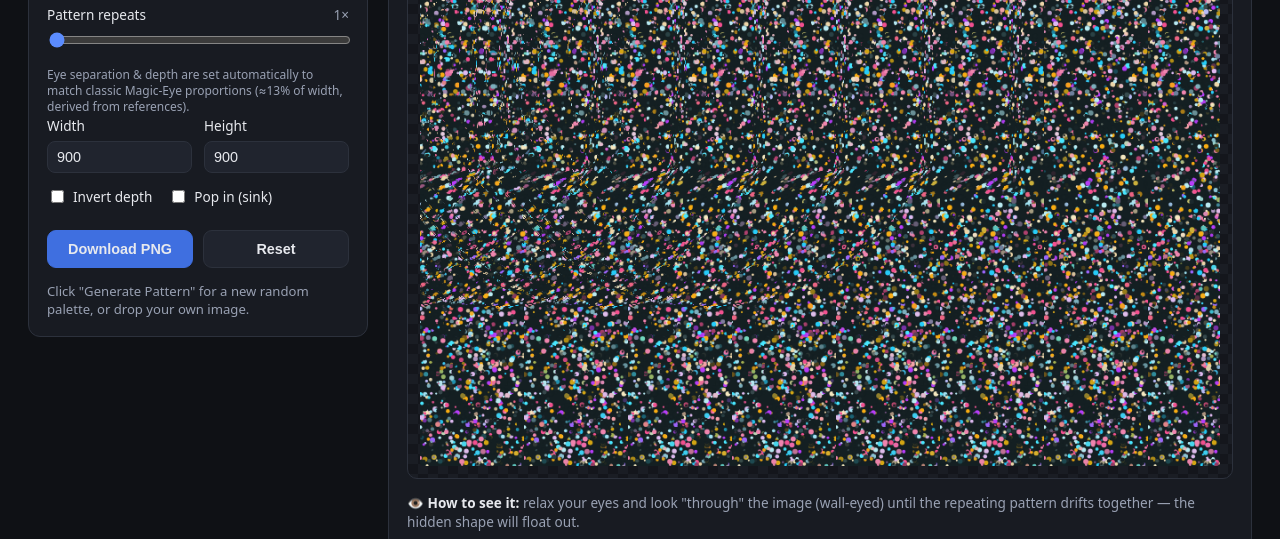
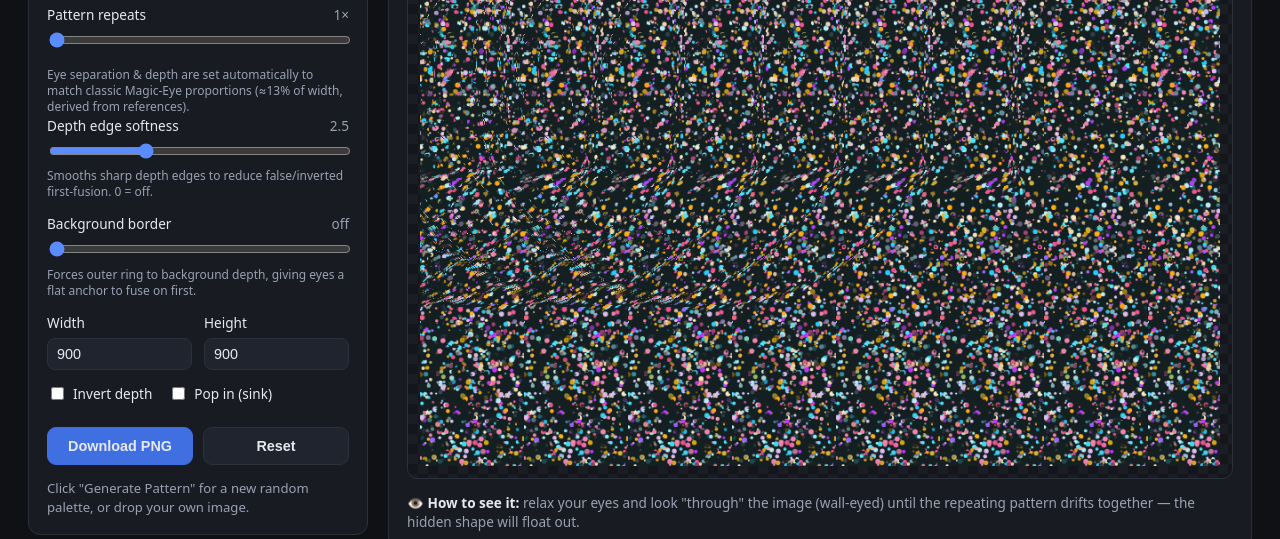
Before and after one commit to lukori/stereogram2, a plain HTML site: page index.html in a window 1280 px wide. Shown: the part 473-1012 px from the top of the page. Drawn offline with Linux system fonts and the light colour scheme.

Commit message:
Add depth-edge blur and background-border controls to fight false fusion
Two new sliders in Settings:
- Depth edge softness (sigma 0–8, default 2.5): Gaussian-blurs the depth
  map before encoding so abrupt period-change boundaries don't give the
  eye a competing stereo phase to lock onto first.
- Background border (0–40 px, default off): forces the outer ring to Z=0
  so the eye always has a flat anchor region to fuse on before reaching
  the subject.

Co-Authored-By: Claude Sonnet 4.6 <noreply@anthropic.com>

```diff
--- a/app.js
+++ b/app.js
@@ -14,6 +14,10 @@ const els = {
   depthThumb:      $('depthThumb'),
   patternScale:    $('patternScale'),
   patternScaleVal: $('patternScaleVal'),
+  depthBlur:       $('depthBlur'),
+  depthBlurVal:    $('depthBlurVal'),
+  borderPx:        $('borderPx'),
+  borderPxVal:     $('borderPxVal'),
   outWidth:        $('outWidth'),
   outHeight:       $('outHeight'),
   invert:          $('invert'),
@@ -28,6 +32,8 @@ const sources = { pattern: null, depth: null, patternIsGenerated: false };
 
 const DEFAULTS = {
   patternScale: 1,
+  depthBlur: 2.5,
+  borderPx: 0,
   outWidth: 900,
   outHeight: 600,
   invert: false,
@@ -85,12 +91,14 @@ function regenerate() {
   if (!sources.pattern || !sources.depth) return;
 
   const opts = {
-    width:          clampNum(els.outWidth.value, 100, 2400, 900),
-    height:         clampNum(els.outHeight.value, 100, 2400, 600),
+    width:           clampNum(els.outWidth.value, 100, 2400, 900),
+    height:          clampNum(els.outHeight.value, 100, 2400, 600),
     patternRepeats:  Number(els.patternScale.value),
     aperiodicTexture: sources.patternIsGenerated,
     invert:          els.invert.checked,
-    popIn:          els.popIn.checked,
+    popIn:           els.popIn.checked,
+    depthBlur:       Number(els.depthBlur.value),
+    borderPx:        Number(els.borderPx.value),
   };
 
   const t0 = performance.now();
@@ -206,10 +214,14 @@ function wireDropzone(kind, dropEl, inputEl) {
 
 function syncLabels() {
   els.patternScaleVal.textContent = `${Number(els.patternScale.value)}×`;
+  els.depthBlurVal.textContent    = Number(els.depthBlur.value) === 0 ? 'off' : String(els.depthBlur.value);
+  els.borderPxVal.textContent     = Number(els.borderPx.value) === 0 ? 'off' : `${els.borderPx.value} px`;
 }
 
 function wireControls() {
   els.patternScale.addEventListener('input', () => { syncLabels(); regenerateDebounced(); });
+  els.depthBlur.addEventListener('input',    () => { syncLabels(); regenerateDebounced(); });
+  els.borderPx.addEventListener('input',     () => { syncLabels(); regenerateDebounced(); });
   [els.outWidth, els.outHeight].forEach((el) => el.addEventListener('input', regenerateDebounced));
   [els.invert, els.popIn].forEach((el) => el.addEventListener('change', regenerate));
 }
@@ -226,6 +238,8 @@ els.downloadBtn.addEventListener('click', () => {
 
 els.resetBtn.addEventListener('click', () => {
   els.patternScale.value = DEFAULTS.patternScale;
+  els.depthBlur.value    = DEFAULTS.depthBlur;
+  els.borderPx.value     = DEFAULTS.borderPx;
   els.outWidth.value     = DEFAULTS.outWidth;
   els.outHeight.value    = DEFAULTS.outHeight;
   els.invert.checked     = DEFAULTS.invert;
--- a/index.html
+++ b/index.html
@@ -44,6 +44,18 @@
         <p class="rule-note">Eye separation &amp; depth are set automatically to match
           classic Magic-Eye proportions (≈13% of width, derived from references).</p>
 
+        <div class="ctrl">
+          <label for="depthBlur">Depth edge softness <span class="val" id="depthBlurVal">2.5</span></label>
+          <input type="range" id="depthBlur" min="0" max="8" step="0.5" value="2.5" />
+          <p class="rule-note">Smooths sharp depth edges to reduce false/inverted first-fusion. 0 = off.</p>
+        </div>
+
+        <div class="ctrl">
+          <label for="borderPx">Background border <span class="val" id="borderPxVal">0 px</span></label>
+          <input type="range" id="borderPx" min="0" max="40" step="2" value="0" />
+          <p class="rule-note">Forces outer ring to background depth, giving eyes a flat anchor to fuse on first.</p>
+        </div>
+
         <div class="ctrl two">
           <div>
             <label for="outWidth">Width</label>
--- a/stereogram.js
+++ b/stereogram.js
@@ -43,10 +43,12 @@ export function generateStereogram(patternCanvas, depthCanvas, outCanvas, opts =
   const aperiodic = !!opts.aperiodicTexture;
   const invert = !!opts.invert;
   const popIn  = !!opts.popIn;
+  const blurSigma  = opts.depthBlur  != null ? Number(opts.depthBlur)  : 2.5;
+  const borderPx   = opts.borderPx   != null ? Math.round(opts.borderPx) : 0;
 
   // --- Depth map -> normalized Z [0,1] per pixel ----------------------------
   const depthData = sampleToImageData(depthCanvas, width, height);
-  const depth = new Float32Array(width * height);
+  let depth = new Float32Array(width * height);
   {
     const d = depthData.data;
     for (let i = 0, p = 0; i < depth.length; i++, p += 4) {
@@ -54,6 +56,26 @@ export function generateStereogram(patternCanvas, depthCanvas, outCanvas, opts =
       if (invert) z = 1 - z;
       if (popIn)  z = 1 - z;
       depth[i] = z;
+    }
+  }
+
+  // Gaussian blur on depth: smooths abrupt period-change boundaries that cause
+  // the eye to lock onto a false stereo phase before the correct one.
+  if (blurSigma > 0) {
+    depth = gaussianBlurDepth(depth, width, height, blurSigma);
+  }
+
+  // Background border: force outer ring to Z=0 (background) so the eye always
+  // has a large flat anchor region to fuse on before moving to the subject.
+  if (borderPx > 0) {
+    const bx = Math.min(borderPx, Math.floor(width  / 2));
+    const by = Math.min(borderPx, Math.floor(height / 2));
+    for (let y = 0; y < height; y++) {
+      for (let x = 0; x < width; x++) {
+        if (x < bx || x >= width - bx || y < by || y >= height - by) {
+          depth[y * width + x] = 0;
+        }
+      }
     }
   }
 
@@ -227,6 +249,49 @@ function aperiodicStrip(palette, w, h, reps) {
 }
 
 /**
+ * Separable Gaussian blur on a Float32Array depth field (values 0..1).
+ * Smooths abrupt period-change edges to reduce false stereo-phase locking.
+ */
+function gaussianBlurDepth(data, w, h, sigma) {
+  const radius = Math.ceil(sigma * 2.5);
+  const kernel = [];
+  let ksum = 0;
+  for (let i = -radius; i <= radius; i++) {
+    const v = Math.exp(-(i * i) / (2 * sigma * sigma));
+    kernel.push(v);
+    ksum += v;
+  }
+  for (let i = 0; i < kernel.length; i++) kernel[i] /= ksum;
+
+  // Horizontal pass → tmp
+  const tmp = new Float32Array(w * h);
+  for (let y = 0; y < h; y++) {
+    for (let x = 0; x < w; x++) {
+      let acc = 0;
+      for (let k = -radius; k <= radius; k++) {
+        const xi = Math.min(w - 1, Math.max(0, x + k));
+        acc += data[y * w + xi] * kernel[k + radius];
+      }
+      tmp[y * w + x] = acc;
+    }
+  }
+
+  // Vertical pass → out
+  const out = new Float32Array(w * h);
+  for (let y = 0; y < h; y++) {
+    for (let x = 0; x < w; x++) {
+      let acc = 0;
+      for (let k = -radius; k <= radius; k++) {
+        const yi = Math.min(h - 1, Math.max(0, y + k));
+        acc += tmp[yi * w + x] * kernel[k + radius];
+      }
+      out[y * w + x] = acc;
+    }
+  }
+  return out;
+}
+
+/**
  * Sample n colors from src as [r,g,b] triples.
  * Used to extract the color palette for the aperiodic dot texture.
  */
```
